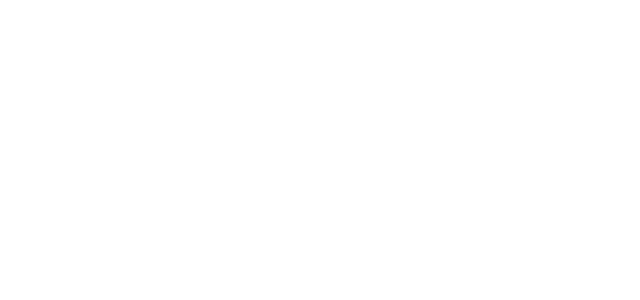
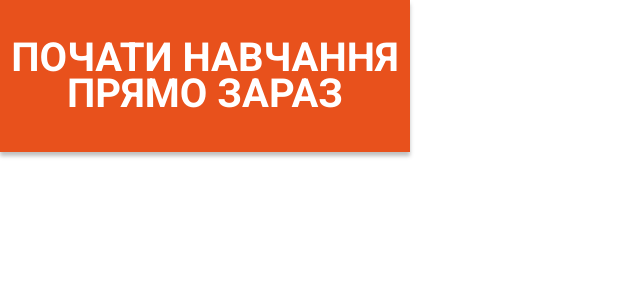
Before and after one commit to nikolas77380/e-learning-iit, a React (Create React App) app: page / in a window 1280 px wide. Shown: the top 300 px of the page, without its empty margins (0-640 px from the left). Built offline with nearby package versions, Linux system fonts and the light colour scheme; a web font is replaced by a local one.

Commit message:
changed props of button

```diff
--- a/src/App.js
+++ b/src/App.js
@@ -9,8 +9,7 @@
         <img src={logo} className="App-logo" alt="logo" />
         <MainButton
         text='почати навчання прямо зараз'
-        width={561}
-        height={82}/>
+        sx={{}}/>
         <p>
           Edit <code>src/App.js</code> and save to reload.
         </p>
--- a/src/components/MainButton.jsx
+++ b/src/components/MainButton.jsx
@@ -1,28 +1,23 @@
 import * as React from 'react';
 import Button from '@mui/material/Button';
 
-export default function MainButton({text, onClickHandler, width, height}) {
+export default function MainButton({text, onClickHandler, sx}) {
   const buttonStyles = {
     backgroundColor: '#E8511C',
     fontFamily: 'Roboto',
-    fontSize: '30px',
     color: 'white',
     borderRadius:'0',
     boxShadow:'0px 4px 4px 0px #00000040',
     fontWeight: '600',
-    lineHeight: '23px',
     textAlign: 'center',
-    letterSpacing: '0em',
-    padding:'27px',
-    height:height,
-    width:width,
+    letterSpacing: '0em'
   };
-
   return (
       <Button
         variant="contained"
         style={buttonStyles}
         onClick={onClickHandler}
+        sx={sx}
         >
           {text}
       </Button>
--- a/src/layout/Main.jsx
+++ b/src/layout/Main.jsx
@@ -1,9 +1,21 @@
 import React from "react";
 import Grid from "@mui/material/Grid";
 import { Button } from "@mui/material";
+import MainButton from "../components/MainButton";
+
 
 function Main() {
-  return <Grid container></Grid>;
+  return <Grid container>
+    <MainButton
+        text='почати навчання прямо зараз'
+        sx={{
+          width:'410px',
+          height:'152px',
+          fontSize: '40px',
+          lineHeight: '36.5px',
+          padding:'2px'
+          }}/>
+  </Grid>;
 }
 
 export default Main;
```
